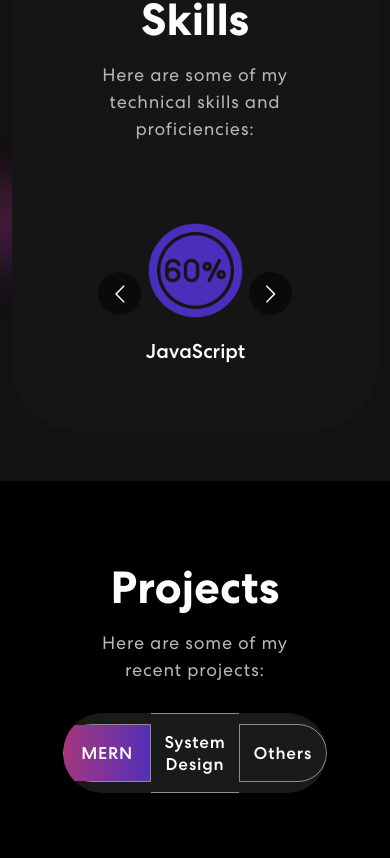
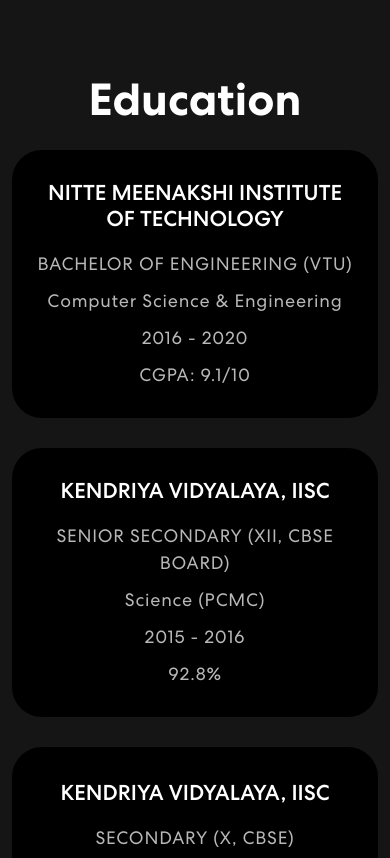
Before and after one commit to mRbinG11/personal-portfolio, a React (Create React App) app: page / in a window 390 px wide. Shown: the part 3366-4224 px from the top of the page. Built offline with nearby package versions, Linux system fonts and the light colour scheme.

Commit message:
Add Education section with responsive design and education cards

```diff
--- a/src/App.css
+++ b/src/App.css
@@ -369,6 +369,40 @@
   z-index: -4;
 }
 
+/************ Education Css ************/
+.education {
+  padding: 80px 0 125px;
+  position: relative;
+  background-image: url("./assets/img/footer-bg.png");
+  background-position: center center;
+  background-size: cover;
+  background-repeat: no-repeat;
+}
+.education h2 {
+  font-size: 45px;
+  font-weight: 700;
+  text-align: center;
+}
+.education .education-card {
+  display: flex;
+  flex-direction: column;
+  align-items: center;
+  justify-content: center;
+  text-align: center;
+  background: #000;
+  border-radius: 30px;
+  padding: 30px 20px;
+  margin: 15px 0;
+  height: 90%;
+}
+.education .education-card p {
+  color: #b8b8b8;
+  font-size: 18px;
+  letter-spacing: 0.8px;
+  line-height: 1.5em;
+  margin: 10px auto 0 auto;
+}
+
 /************ Skills Css ************/
 .skill {
   padding: 0 0 50px 0;
--- a/src/App.js
+++ b/src/App.js
@@ -7,6 +7,7 @@
 import { Footer } from "./components/Footer";
 import "bootstrap/dist/css/bootstrap.min.css";
 import { Experience } from "./components/Experience";
+import Education from "./components/Education";
 
 function App() {
   return (
@@ -14,6 +15,7 @@
       <NavBar />
       <Banner />
       <Experience />
+      <Education />
       <Skills />
       <Projects />
       <Contact />
--- /dev/null
+++ b/src/components/Education.js
@@ -0,0 +1,47 @@
+import { Col, Container, Row } from "react-bootstrap";
+import { EducationCard } from "./EducationCard";
+
+const Education = () => {
+  const educationData = [
+    {
+      school: "NITTE MEENAKSHI INSTITUTE OF TECHNOLOGY",
+      degree: "BACHELOR OF ENGINEERING (VTU)",
+      field: "Computer Science & Engineering",
+      year: "2016 - 2020",
+      description: "CGPA: 9.1/10",
+    },
+    {
+      school: "KENDRIYA VIDYALAYA, IISC",
+      degree: "SENIOR SECONDARY (XII, CBSE BOARD)",
+      field: "Science (PCMC)",
+      year: "2015 - 2016",
+      description: "92.8%",
+    },
+    {
+      school: "KENDRIYA VIDYALAYA, IISC",
+      degree: "SECONDARY (X, CBSE)",
+      field: "",
+      year: "2013 - 2014",
+      description: "CGPA: 9.6/10",
+    },
+  ];
+
+  return (
+    <section className="education" id="edu">
+      <Container>
+        <Row>
+          <Col>
+            <h2>Education</h2>
+            <Row>
+              {educationData.map((eduItem, index) => {
+                return <EducationCard key={index} {...eduItem} />;
+              })}
+            </Row>
+          </Col>
+        </Row>
+      </Container>
+    </section>
+  );
+};
+
+export default Education;
--- /dev/null
+++ b/src/components/EducationCard.js
@@ -0,0 +1,15 @@
+import { Col } from "react-bootstrap";
+
+export const EducationCard = ({ school, degree, field, year, description }) => {
+  return (
+    <Col size={12} sm={6} md={4}>
+      <div className="education-card">
+        <h4>{school}</h4>
+        <p>{degree}</p>
+        {field && <p>{field}</p>}
+        <p>{year}</p>
+        <p>{description}</p>
+      </div>
+    </Col>
+  );
+};
--- a/src/components/Footer.js
+++ b/src/components/Footer.js
@@ -1,11 +1,5 @@
 import { Col, Container, Row } from "react-bootstrap";
 import logo from "../assets/img/logo.svg";
-import navIcon1 from "../assets/img/nav-icon1.svg";
-import navIcon2 from "../assets/img/nav-icon2.png";
-import navIcon3 from "../assets/img/nav-icon3.svg";
-import navIcon4 from "../assets/img/nav-icon4.png";
-import navIcon5 from "../assets/img/nav-icon5.png";
-import resumePDF from "../assets/PDFs/Sujith_Resume.pdf";
 
 export const Footer = () => {
   return (
```
